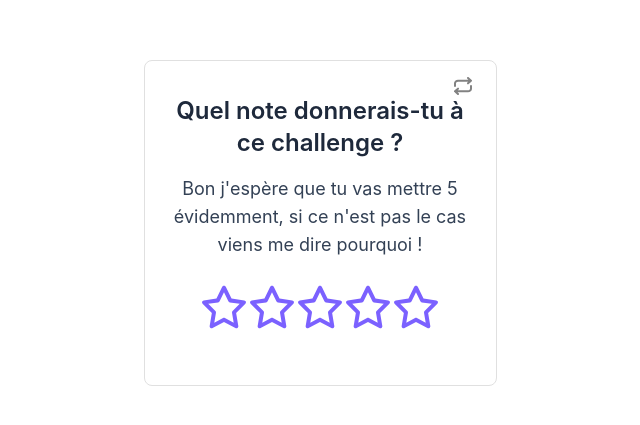
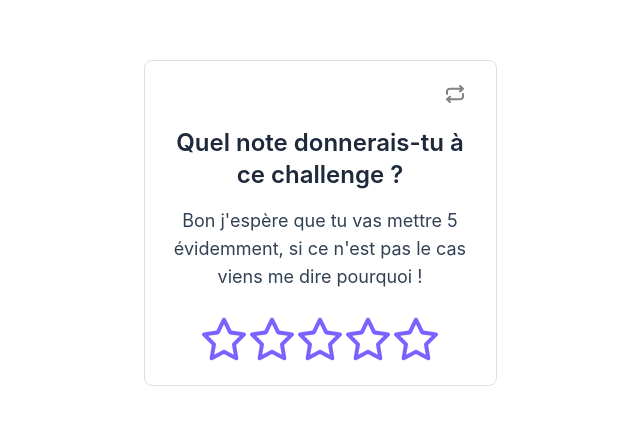
Before and after one commit to Valtkf/modal-notation, a React (Vite) app: page / in a window 1280 px wide. Shown: the part 177-602 px from the top of the page, without its empty margins (320-960 px from the left). Built offline with nearby package versions, Linux system fonts and the light colour scheme.

Commit message:
F1 : Add framer motion and add ButtonNotation component , it's an hover animation with framer motion

```diff
--- a/package.json
+++ b/package.json
@@ -10,6 +10,7 @@
     "preview": "vite preview"
   },
   "dependencies": {
+    "framer-motion": "^11.3.30",
     "react": "^18.3.1",
     "react-dom": "^18.3.1",
     "react-icons": "^5.3.0"
--- /dev/null
+++ b/src/components/ButtonNotation.jsx
@@ -0,0 +1,44 @@
+import { FaRegStar } from "react-icons/fa6";
+import { motion } from "framer-motion";
+
+export default function ButtonNotation() {
+  return (
+    <div style={{ color: "#7b61ff" }} className="mt-6">
+      <motion.button
+        whileHover={{ scale: 1.1 }}
+        whileTap={{ scale: 0.9 }}
+        transition={{ type: "spring", stiffness: 400, damping: 10 }}
+      >
+        <FaRegStar size={48} />
+      </motion.button>
+      <motion.button
+        whileHover={{ scale: 1.1 }}
+        whileTap={{ scale: 0.9 }}
+        transition={{ type: "spring", stiffness: 400, damping: 10 }}
+      >
+        <FaRegStar size={48} />
+      </motion.button>
+      <motion.button
+        whileHover={{ scale: 1.1 }}
+        whileTap={{ scale: 0.9 }}
+        transition={{ type: "spring", stiffness: 400, damping: 10 }}
+      >
+        <FaRegStar size={48} />
+      </motion.button>
+      <motion.button
+        whileHover={{ scale: 1.1 }}
+        whileTap={{ scale: 0.9 }}
+        transition={{ type: "spring", stiffness: 400, damping: 10 }}
+      >
+        <FaRegStar size={48} />
+      </motion.button>
+      <motion.button
+        whileHover={{ scale: 1.1 }}
+        whileTap={{ scale: 0.9 }}
+        transition={{ type: "spring", stiffness: 400, damping: 10 }}
+      >
+        <FaRegStar size={48} />
+      </motion.button>
+    </div>
+  );
+}
--- a/src/components/Card.jsx
+++ b/src/components/Card.jsx
@@ -1,11 +1,13 @@
-import { FaRegStar } from "react-icons/fa6";
 import ResetIcon from "../ui/logo/ResetIcon";
+import ButtonNotation from "./ButtonNotation";
 
 export default function Card() {
   return (
-    <div className="text-xl border-[1px] border-[#E0E0E0] rounded-lg bg-white w-[353px] h-[326px]  p-4 transition-shadow duration-400 hover:shadow-lg hover:shadow-gray-400">
-      <div className="flex justify-end items-end mr-2">
-        <ResetIcon />
+    <div className="text-xl border-[1px] border-[#E0E0E0] rounded-lg bg-white w-[353px] h-[326px] p-6 transition-shadow duration-400 hover:shadow-lg hover:shadow-gray-400">
+      <div className="flex justify-end items-end mr-2 mb-6">
+        <button>
+          <ResetIcon />
+        </button>
       </div>
       <div className="flex justify-center items-center flex-col">
         <h1 className="font-semibold text-2xl text-slate-800 mb-4">
@@ -15,23 +17,7 @@ export default function Card() {
           Bon j'espère que tu vas mettre 5 évidemment, si ce n'est pas le cas
           viens me dire pourquoi !
         </p>
-        <div style={{ color: "#7b61ff" }} className="mt-6">
-          <button>
-            <FaRegStar size={48} />
-          </button>
-          <button>
-            <FaRegStar size={48} />
-          </button>
-          <button>
-            <FaRegStar size={48} />
-          </button>
-          <button>
-            <FaRegStar size={48} />
-          </button>
-          <button>
-            <FaRegStar size={48} />
-          </button>
-        </div>
+        <ButtonNotation />
       </div>
     </div>
   );
```
Also changed, not shown: 1 other file (tests, documents, lock files or other folders).
